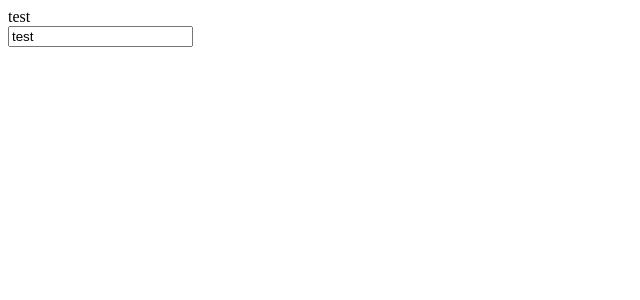
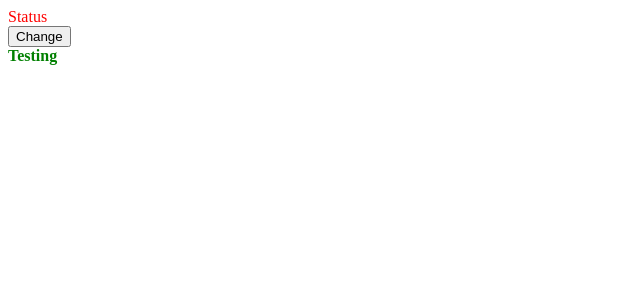
Before and after one commit to Fachrurazzi/vue-3-basic, a Vue app: page / in a window 1280 px wide. Shown: the top 300 px of the page, without its empty margins (0-640 px from the left). Built offline with nearby package versions, Linux system fonts and the light colour scheme.

Commit message:
Dynamic Class

```diff
--- a/src/App.vue
+++ b/src/App.vue
@@ -1,24 +1,35 @@
 <template>
-  <div>{{ message }}</div>
+  <div :class="status ? 'success' : 'failed'">Status</div>
 
-  <input v-model="message"/>
+  <button @click="toggleStatus">Change</button>
+  <div :class="[boldClass, greenClass]">Testing</div>
 </template>
 
 <script>
 export default {
   data() {
     return {
-      message: 'test'
+      status: false,
+      boldClass: 'bold',
+      greenClass: 'success'
     }
   },
-  watch: {
-    message(value) {
-      console.log('perubahan di message adalah ' + value)
+  methods: {
+    toggleStatus() {
+      this.status = !this.status
     }
   }
 }
 </script>
 
 <style>
-
+.success {
+  color: green;
+}
+.failed {
+  color: red;
+}
+.bold {
+  font-weight: 700;
+}
 </style>
```
